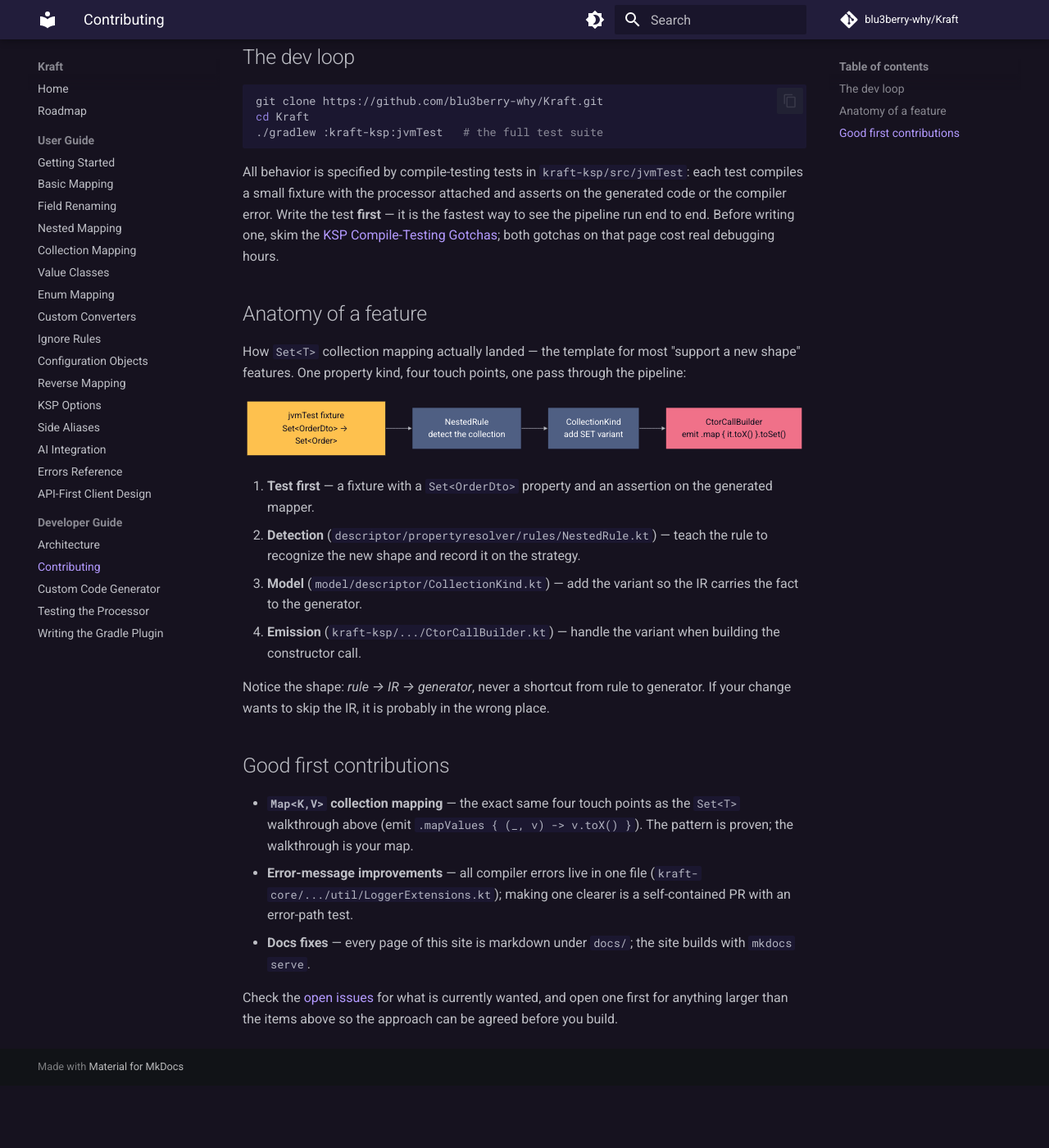
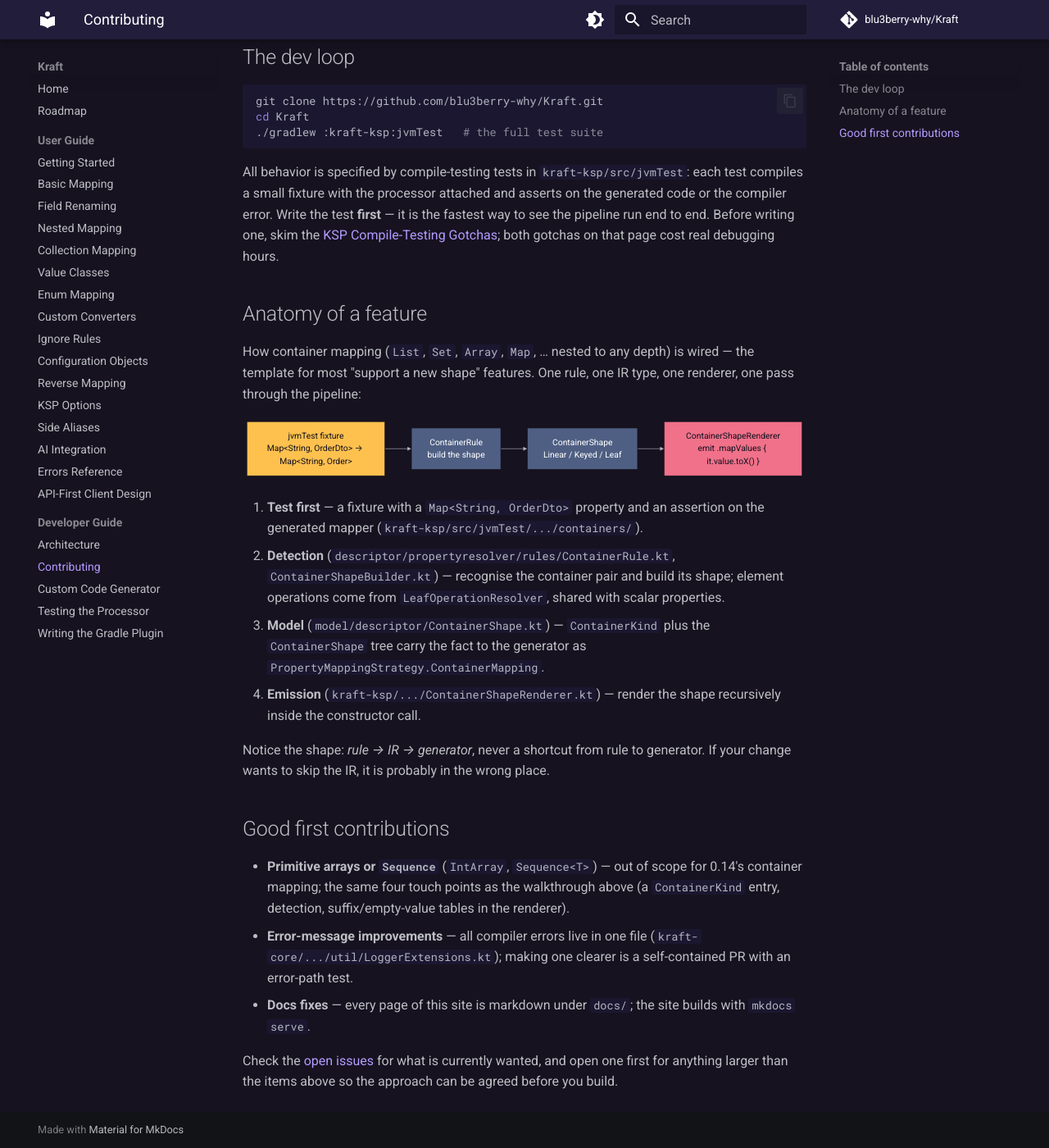
Before and after one commit to blu3berry-why/Kraft, an MkDocs documentation site: the page built from docs/developer-guide/contributing.md, in a window 1280 px wide and 1400 px high, scrolled down 244 px. Shown: the whole window at 82% size. Built offline with MkDocs 1.6.1 and Material for MkDocs 9.7.7, drawn with Linux system fonts in a browser that asks for light colours; comment, search, counter and statistics services are not loaded; before the commit the page ends 1568 px from its top, so only the background shows below that.

Commit message:
docs(collections): describe map keys, nesting and element converters as shipped
Collection-mapping guide and kraft-mappers skill still described map keys,
collection-valued maps and element-position @KraftConverters as unsupported
(CodeRabbit on PR #120); K6 is marked fixed. The contributing walkthrough and
ROADMAP #20 referenced the removed CollectionKind.

Co-Authored-By: Claude Opus 5.5 <noreply@anthropic.com>
Claude-Session: https://claude.ai/code/session_01VctWV9MxHYkzxajayyRbVB

````diff
--- a/docs/developer-guide/contributing.md
+++ b/docs/developer-guide/contributing.md
@@ -14,13 +14,13 @@ All behavior is specified by compile-testing tests in `kraft-ksp/src/jvmTest`: e
 
 ## Anatomy of a feature
 
-How `Set<T>` collection mapping actually landed — the template for most "support a new shape" features. One property kind, four touch points, one pass through the pipeline:
+How container mapping (`List`, `Set`, `Array`, `Map`, … nested to any depth) is wired — the template for most "support a new shape" features. One rule, one IR type, one renderer, one pass through the pipeline:
 
 ```mermaid
 flowchart LR
-    T["<span style='color:#141120'>jvmTest fixture<br/>Set&lt;OrderDto&gt; → Set&lt;Order&gt;</span>"] --> N["<span style='color:#f4f0e6'>NestedRule<br/>detect the collection</span>"]
-    N --> CK["<span style='color:#f4f0e6'>CollectionKind<br/>add SET variant</span>"]
-    CK --> CB["<span style='color:#f4f0e6'>CtorCallBuilder<br/>emit .map { it.toX() }.toSet()</span>"]
+    T["<span style='color:#141120'>jvmTest fixture<br/>Map&lt;String, OrderDto&gt; → Map&lt;String, Order&gt;</span>"] --> N["<span style='color:#f4f0e6'>ContainerRule<br/>build the shape</span>"]
+    N --> CK["<span style='color:#f4f0e6'>ContainerShape<br/>Linear / Keyed / Leaf</span>"]
+    CK --> CB["<span style='color:#f4f0e6'>ContainerShapeRenderer<br/>emit .mapValues { it.value.toX() }</span>"]
 
     classDef anno fill:#fec14e,stroke:#141120,color:#141120
     classDef scan fill:#4f5f83,stroke:#141120,color:#ffffff
@@ -30,16 +30,16 @@ flowchart LR
     class CB gen
 ```
 
-1. **Test first** — a fixture with a `Set<OrderDto>` property and an assertion on the generated mapper.
-2. **Detection** (`descriptor/propertyresolver/rules/NestedRule.kt`) — teach the rule to recognize the new shape and record it on the strategy.
-3. **Model** (`model/descriptor/CollectionKind.kt`) — add the variant so the IR carries the fact to the generator.
-4. **Emission** (`kraft-ksp/.../CtorCallBuilder.kt`) — handle the variant when building the constructor call.
+1. **Test first** — a fixture with a `Map<String, OrderDto>` property and an assertion on the generated mapper (`kraft-ksp/src/jvmTest/.../containers/`).
+2. **Detection** (`descriptor/propertyresolver/rules/ContainerRule.kt`, `ContainerShapeBuilder.kt`) — recognise the container pair and build its shape; element operations come from `LeafOperationResolver`, shared with scalar properties.
+3. **Model** (`model/descriptor/ContainerShape.kt`) — `ContainerKind` plus the `ContainerShape` tree carry the fact to the generator as `PropertyMappingStrategy.ContainerMapping`.
+4. **Emission** (`kraft-ksp/.../ContainerShapeRenderer.kt`) — render the shape recursively inside the constructor call.
 
 Notice the shape: *rule → IR → generator*, never a shortcut from rule to generator. If your change wants to skip the IR, it is probably in the wrong place.
 
 ## Good first contributions
 
-- **`Map<K,V>` collection mapping** — the exact same four touch points as the `Set<T>` walkthrough above (emit `.mapValues { (_, v) -> v.toX() }`). The pattern is proven; the walkthrough is your map.
+- **Primitive arrays or `Sequence`** (`IntArray`, `Sequence<T>`) — out of scope for 0.14's container mapping; the same four touch points as the walkthrough above (a `ContainerKind` entry, detection, suffix/empty-value tables in the renderer).
 - **Error-message improvements** — all compiler errors live in one file (`kraft-core/.../util/LoggerExtensions.kt`); making one clearer is a self-contained PR with an error-path test.
 - **Docs fixes** — every page of this site is markdown under `docs/`; the site builds with `mkdocs serve`.
 
````
Also changed, not shown: .claude/skills/kraft-mappers/SKILL.md (+7 -14 lines), docs/ROADMAP.md (+4 -7 lines), docs/user-guide/collection-mapping.md (+1 -1 lines).
